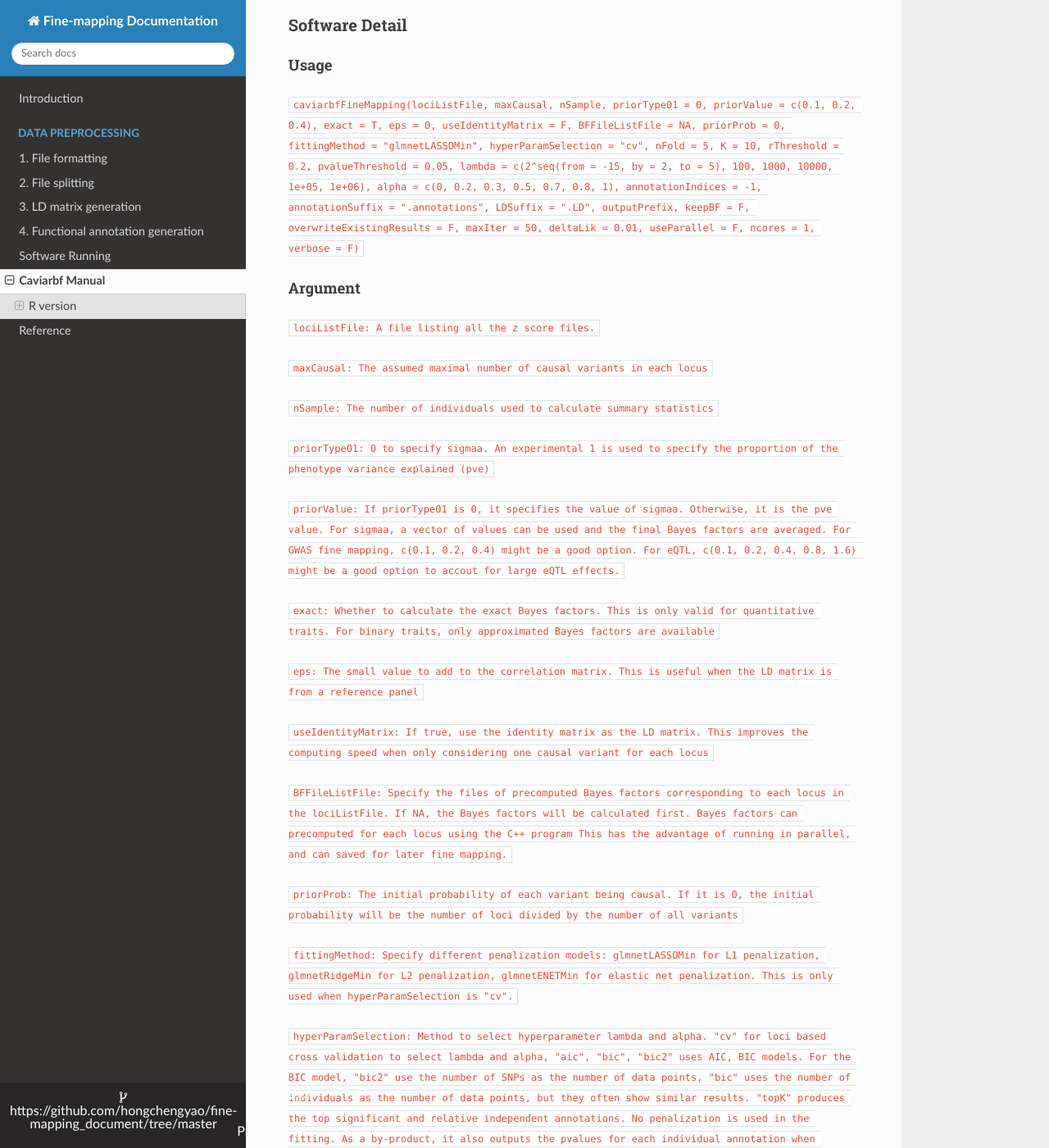
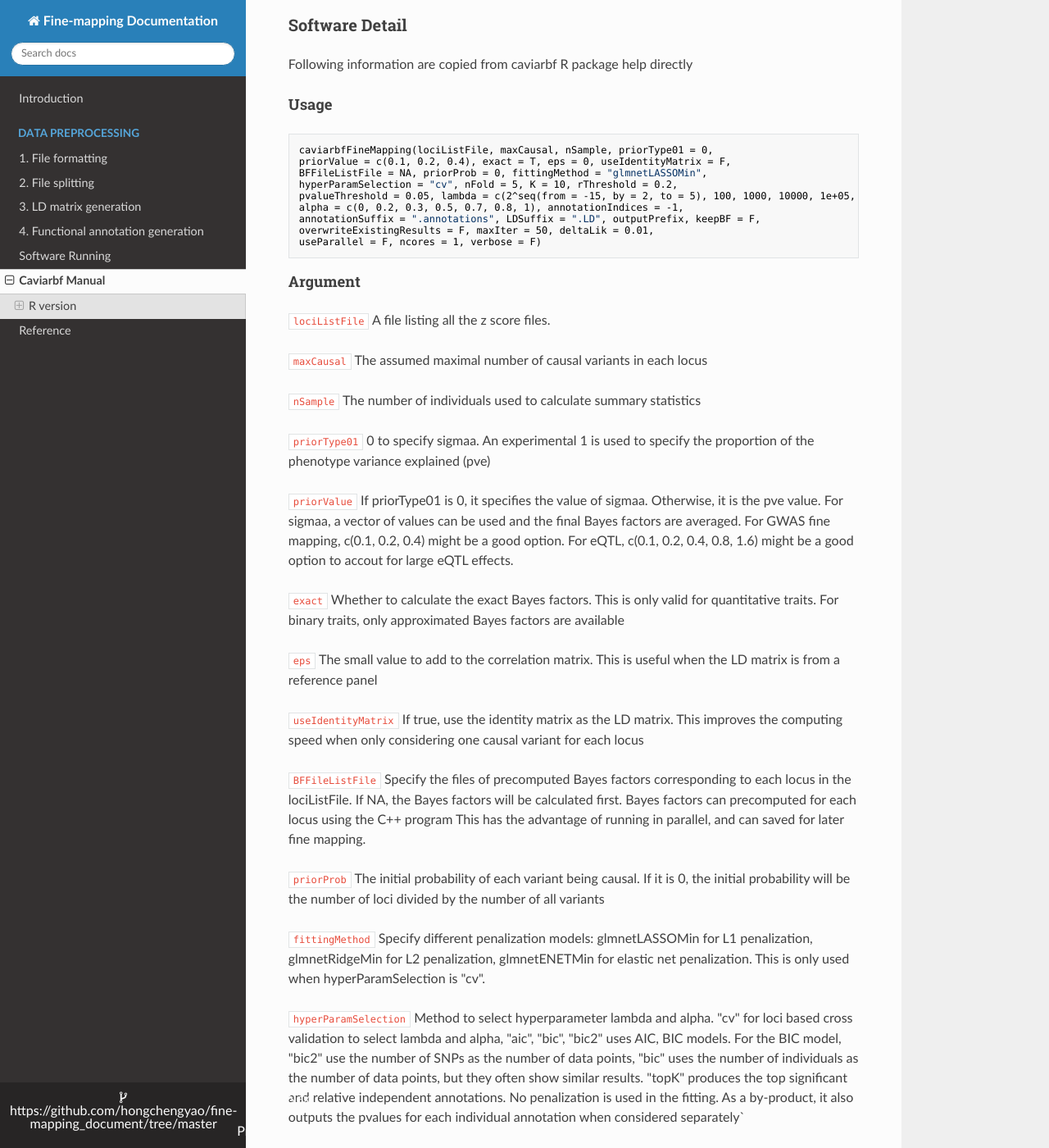
Before and after one commit to hongchengyao/fine-mapping_document, an MkDocs documentation site: the page built from docs/caviarbf_manual.md, in a window 1280 px wide and 1400 px high, scrolled down 394 px. Shown: the whole window at 82% size. Built offline with MkDocs 1.6.1, drawn with Linux system fonts in a browser that asks for light colours; nearby versions of some CDN libraries; old or Windows-style settings are respelled for this version of MkDocs; some of the changed text lies outside the part shown.

Commit message:
caviarbf draft update

```diff
--- a/docs/caviarbf_manual.md
+++ b/docs/caviarbf_manual.md
@@ -5,88 +5,91 @@ Since the documentation of caviarbf is not clear enough and sometimes mixes the
 The R version depends on `Rcpp`, `RcppEigen` and `glmnet`, remember to install these package before installing caviarbf
 
 ### Software Detail
+Following information are copied from caviarbf R package help directly
 #### Usage
 
-`caviarbfFineMapping(lociListFile, maxCausal, nSample, priorType01 = 0, priorValue = c(0.1, 0.2, 0.4), exact = T, eps = 0, useIdentityMatrix = F, BFFileListFile = NA, priorProb = 0, fittingMethod = "glmnetLASSOMin", hyperParamSelection = "cv", nFold = 5, K = 10, rThreshold = 0.2, pvalueThreshold = 0.05, lambda = c(2^seq(from = -15, by = 2, to = 5), 100, 1000, 10000, 1e+05, 1e+06), alpha = c(0, 0.2, 0.3, 0.5, 0.7, 0.8, 1), annotationIndices = -1, annotationSuffix = ".annotations", LDSuffix = ".LD", outputPrefix, keepBF = F, overwriteExistingResults = F, maxIter = 50, deltaLik = 0.01, useParallel = F, ncores = 1, verbose = F)`
+    caviarbfFineMapping(lociListFile, maxCausal, nSample, priorType01 = 0,
+    priorValue = c(0.1, 0.2, 0.4), exact = T, eps = 0, useIdentityMatrix = F,
+    BFFileListFile = NA, priorProb = 0, fittingMethod = "glmnetLASSOMin",
+    hyperParamSelection = "cv", nFold = 5, K = 10, rThreshold = 0.2,
+    pvalueThreshold = 0.05, lambda = c(2^seq(from = -15, by = 2, to = 5), 100, 1000, 10000, 1e+05, 1e+06),
+    alpha = c(0, 0.2, 0.3, 0.5, 0.7, 0.8, 1), annotationIndices = -1,
+    annotationSuffix = ".annotations", LDSuffix = ".LD", outputPrefix, keepBF = F,
+    overwriteExistingResults = F, maxIter = 50, deltaLik = 0.01,
+    useParallel = F, ncores = 1, verbose = F)
 
 #### Argument
 
-`lociListFile: A file listing all the z score files.`
+`lociListFile` A file listing all the z score files.
 
-`maxCausal: The assumed maximal number of causal variants in each locus`
+`maxCausal` The assumed maximal number of causal variants in each locus
 
-`nSample: The number of individuals used to calculate summary statistics`
+`nSample` The number of individuals used to calculate summary statistics
 
-`priorType01: 0 to specify sigmaa. An experimental 1 is used to specify the proportion of the phenotype variance explained (pve)`
+`priorType01` 0 to specify sigmaa. An experimental 1 is used to specify the proportion of the phenotype variance explained (pve)
 
-`priorValue: If priorType01 is 0, it specifies the value of sigmaa. Otherwise, it is the pve value. For sigmaa, a vector of values can be used and the final Bayes factors are averaged. For GWAS fine mapping, c(0.1, 0.2, 0.4) might be a good option. For eQTL, c(0.1, 0.2, 0.4, 0.8, 1.6) might be a good option to accout for large eQTL effects.`
+`priorValue` If priorType01 is 0, it specifies the value of sigmaa. Otherwise, it is the pve value. For sigmaa, a vector of values can be used and the final Bayes factors are averaged. For GWAS fine mapping, c(0.1, 0.2, 0.4) might be a good option. For eQTL, c(0.1, 0.2, 0.4, 0.8, 1.6) might be a good option to accout for large eQTL effects.
 
-`exact: Whether to calculate the exact Bayes factors. This is only valid for quantitative traits. For binary traits, only approximated Bayes factors are available`
+`exact` Whether to calculate the exact Bayes factors. This is only valid for quantitative traits. For binary traits, only approximated Bayes factors are available
 
-`eps: The small value to add to the correlation matrix. This is useful when the LD matrix is from a reference panel`
+`eps` The small value to add to the correlation matrix. This is useful when the LD matrix is from a reference panel
 
-`useIdentityMatrix: If true, use the identity matrix as the LD matrix. This improves the computing speed when only considering one causal variant for each locus`
+`useIdentityMatrix` If true, use the identity matrix as the LD matrix. This improves the computing speed when only considering one causal variant for each locus
 
-`BFFileListFile: Specify the files of precomputed Bayes factors corresponding to each locus in the lociListFile. If NA, the Bayes factors will be calculated first. Bayes factors can precomputed for each locus using the C++ program This has the advantage of running in parallel, and can saved for later fine mapping.`
+`BFFileListFile` Specify the files of precomputed Bayes factors corresponding to each locus in the lociListFile. If NA, the Bayes factors will be calculated first. Bayes factors can precomputed for each locus using the C++ program This has the advantage of running in parallel, and can saved for later fine mapping.
 
-`priorProb: The initial probability of each variant being causal. If it is 0, the initial probability will be the number of loci divided by the number of all variants`
+`priorProb` The initial probability of each variant being causal. If it is 0, the initial probability will be the number of loci divided by the number of all variants
 
-`fittingMethod: Specify different penalization models: glmnetLASSOMin for L1 penalization, glmnetRidgeMin for L2 penalization, glmnetENETMin for elastic net penalization. This is only used when hyperParamSelection is "cv".`
+`fittingMethod` Specify different penalization models: glmnetLASSOMin for L1 penalization, glmnetRidgeMin for L2 penalization, glmnetENETMin for elastic net penalization. This is only used when hyperParamSelection is "cv".
 
-`hyperParamSelection: Method to select hyperparameter lambda and alpha. "cv" for loci based cross validation to select lambda and alpha, "aic", "bic", "bic2" uses AIC, BIC models. For the BIC model, "bic2" use the number of SNPs as the number of data points, "bic" uses the number of individuals as the number of data points, but they often show similar results. "topK" produces the top significant and relative independent annotations. No penalization is used in the fitting. As a by-product, it also outputs the pvalues for each individual annotation when considered separately`
+`hyperParamSelection` Method to select hyperparameter lambda and alpha. "cv" for loci based cross validation to select lambda and alpha, "aic", "bic", "bic2" uses AIC, BIC models. For the BIC model, "bic2" use the number of SNPs as the number of data points, "bic" uses the number of individuals as the number of data points, but they often show similar results. "topK" produces the top significant and relative independent annotations. No penalization is used in the fitting. As a by-product, it also outputs the pvalues for each individual annotation when considered separately`
 
-`nFold: The fold of cross validation, only used when hyperParamSelection is "cv". If the number of loci is less than then nFold, the number of loci is used`
+`nFold` The fold of cross validation, only used when hyperParamSelection is "cv". If the number of loci is less than then nFold, the number of loci is used
 
-`K: Specify the top K annotations to select, used for "topK"`
+`K` Specify the top K annotations to select, used for "topK"
 
-`rThreshold: Specify the upper bound of the correlation among top annotations, used for "topK"`
+`rThreshold` Specify the upper bound of the correlation among top annotations, used for "topK"
 
-`pvalueThreshold: Specify the p value threshold for top annotations, used for "topK"`
+`pvalueThreshold` Specify the p value threshold for top annotations, used for "topK"
 
-`lambda: The lambda values for parameter selection. If lambda is 0, then no penalization is used in the fitting. This can be used for statistical testing, e.g., comparing two nested annotation models.`
+`lambda` The lambda values for parameter selection. If lambda is 0, then no penalization is used in the fitting. This can be used for statistical testing, e.g., comparing two nested annotation models.
 
-`alpha: The alpha values for parameter selection, only used when the fitting method is glmnetENETMin`
+`alpha` The alpha values for parameter selection, only used when the fitting method is glmnetENETMin`
 
-`annotationIndices: A vector to specify annotations. If it is -1, use all annotations, 0 for only the intercept, otherwise it specifies the corresponding columns of annotations. Default uses all annotations.`
+`annotationIndices` A vector to specify annotations. If it is -1, use all annotations, 0 for only the intercept, otherwise it specifies the corresponding columns of annotations. Default uses all annotations.
 
-`annotationSuffix: The annotation suffix, default ".annotations"`
+`annotationSuffix` The annotation suffix, default ".annotations"
 
-`LDSuffix: The correlation file suffix, default ".LD"`
+`LDSuffix` The correlation file suffix, default ".LD"
 
-`outputPrefix: The prefix of the output files`
+`outputPrefix` The prefix of the output files
 
-`keepBF: Whether to keep produced Bayes factor files`
+`keepBF` Whether to keep produced Bayes factor files
 
-`overwriteExistingResults: Whether to overwrite existing output files`
+`overwriteExistingResults` Whether to overwrite existing output files
 
-`maxIter: The maximal iteration in the EM method`
+`maxIter` The maximal iteration in the EM method
 
-`deltaLik: The minimum improvement of log likelihood to continue the EM iteration`
+`deltaLik` The minimum improvement of log likelihood to continue the EM iteration
 
-`useParallel: Whether to use library parallel to use multiple cores This can increase the speed of calculate PIPs in the EM iteration`
+`useParallel` Whether to use library parallel to use multiple cores This can increase the speed of calculate PIPs in the EM iteration
 
-`ncores: Number of cores to use in parallel when useParallel is T`
+`ncores` Number of cores to use in parallel when useParallel is T
 
-`verbose: If true, more information are printed`
+`verbose` If true, more information are printed
 
 #### value
 
-    The results are saved in several files.
+The results are saved in several files.
 
-    <outputPrefix>.marginal
-    saves the indices of all variants following the order in the list file and the their PIPs sorted in a descring order.
+`<outputPrefix>.marginal` saves the indices of all variants following the order in the list file and the their PIPs sorted in a descring order.
 
-    <outputPrefix>.marginalz
-    includes the extra region index, the variant ID and the z score.
+`<outputPrefix>.marginalz` includes the extra region index, the variant ID and the z score.
 
-    <outputPrefix>.loglik
-    stores the relative log likelihood.
+`<outputPrefix>.loglik` stores the relative log likelihood.
 
-    <outputPrefix>.gamma
-    stores the estimated annotation effect size and the effect size of standardized annotation.
+`<outputPrefix>.gamma` stores the estimated annotation effect size and the effect size of standardized annotation.
 
-    <outputPrefix>.log
-    stores the running log.
+`<outputPrefix>.log` stores the running log.
 
-    <outputPrefix>.time
-    saves the running time.
+`<outputPrefix>.time` saves the running time.
```
